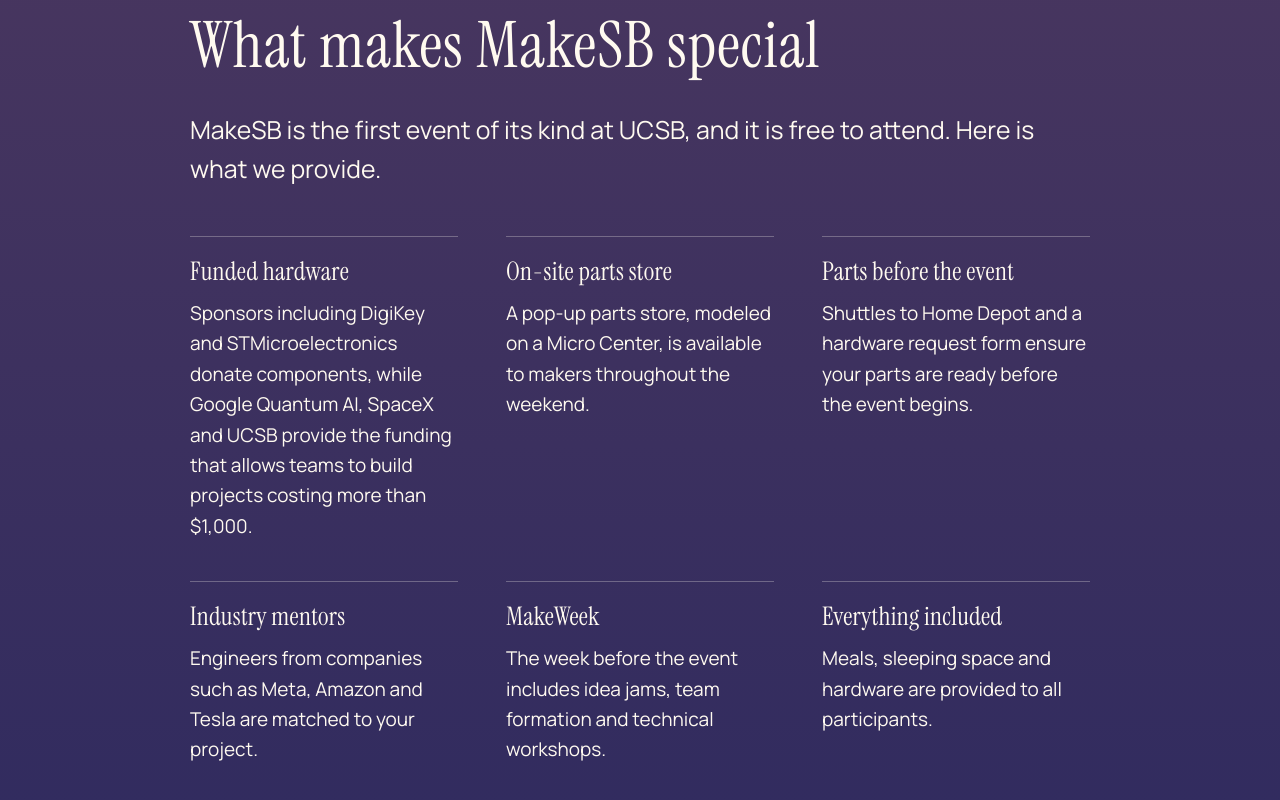
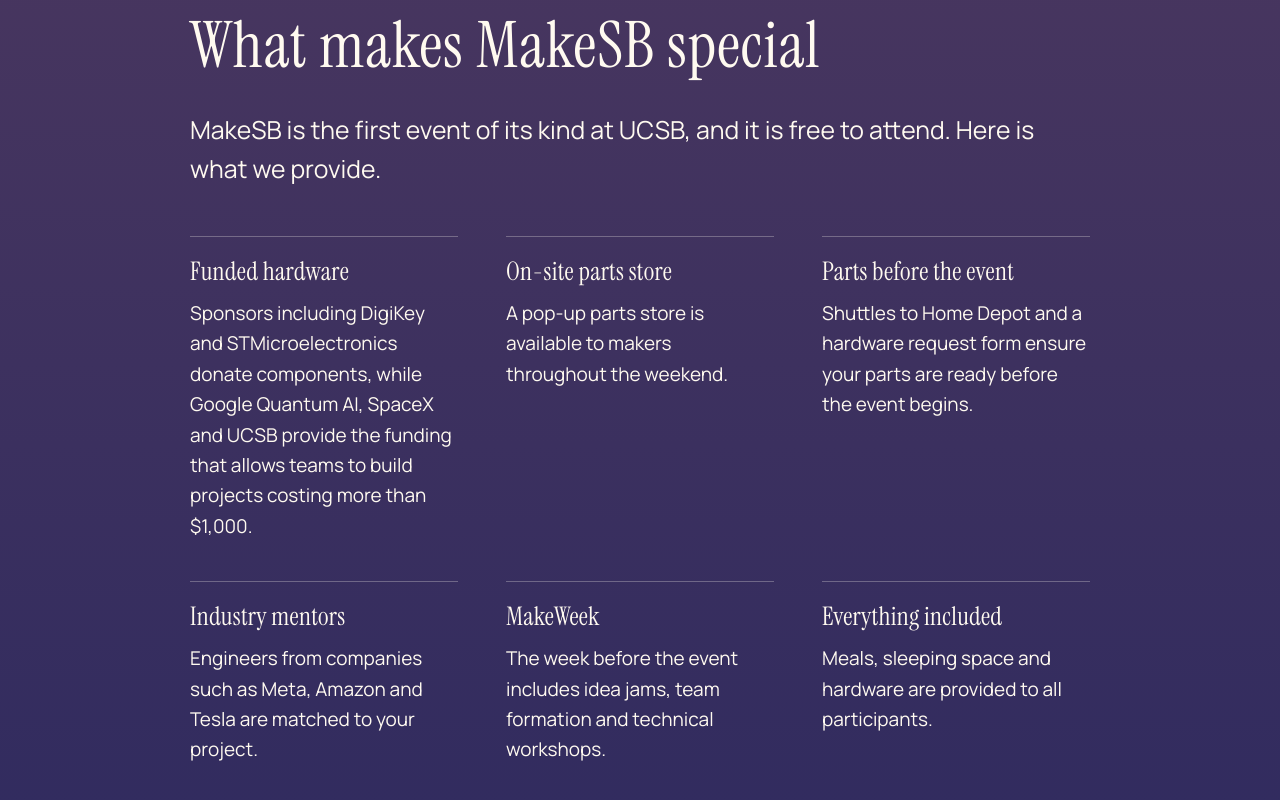
Before and after one commit to UCSBMakeSB/ucsbmakesb.github.io, a Next.js app: page / in a window 1280 px wide. Shown: the part 2124-2924 px from the top of the page. Built offline with nearby package versions, Linux system fonts and the light colour scheme; no server answers.

Commit message:
Remove Micro Center reference

```diff
--- a/app/page.jsx
+++ b/app/page.jsx
@@ -144,8 +144,8 @@ export default function HomePage() {
               <li>
                 <h3>On-site parts store</h3>
                 <p>
-                  A pop-up parts store, modeled on a Micro Center, is available
-                  to makers throughout the weekend.
+                  A pop-up parts store is available to makers throughout the
+                  weekend.
                 </p>
               </li>
               <li>
```
